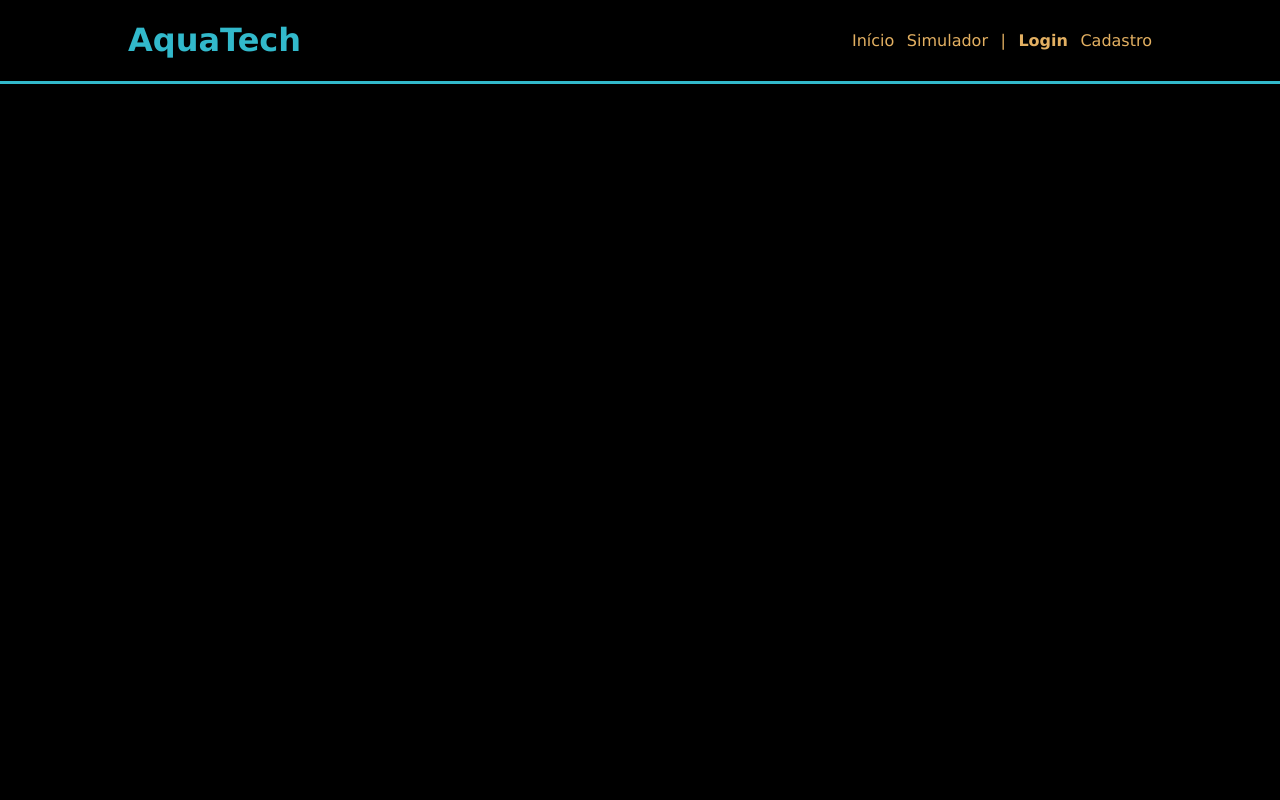
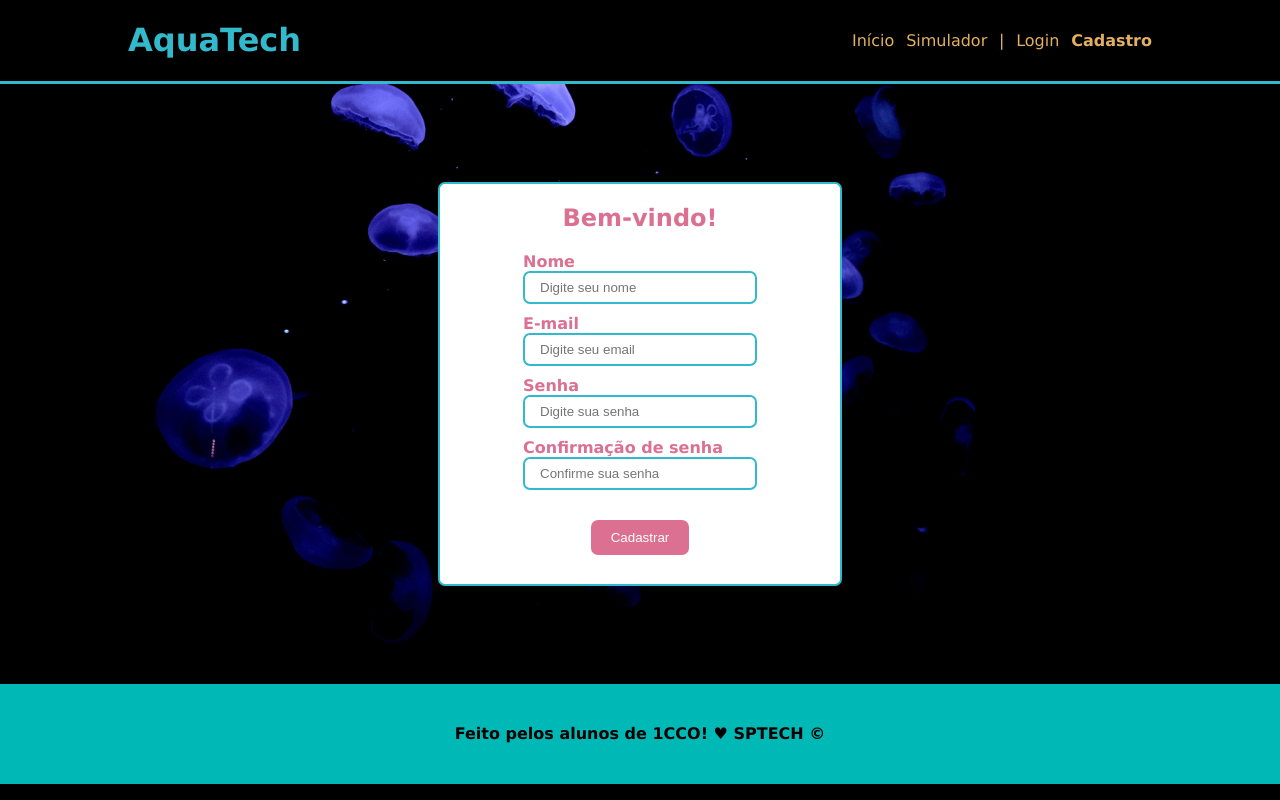
Before and after one commit to isaggoulart/meu-primeiro-rep, a plain HTML site: page Aula 07-03-aquatech/cadastro.html in a window 1280 px wide. Drawn offline with Linux system fonts and the light colour scheme.

Commit message:
subindo repo com tela de cadastro aquatech pronta

```diff
--- a/Aula 07-03-aquatech/cadastro.html
+++ b/Aula 07-03-aquatech/cadastro.html
@@ -4,7 +4,7 @@
 <head>
     <meta charset="UTF-8">
     <meta name="viewport" content="width=device-width, initial-scale=1.0">
-    <title>AquaTech | Login</title>
+    <title>AquaTech | Cadastro</title>
     <link rel="stylesheet" href="style.css">
 </head>
 
@@ -18,8 +18,46 @@
                 </li>
                 <li>Simulador</li>
                 <li>|</li>
-                <li class="agora">Login</li>
-                <li>Cadastro</li>
+                <li>
+                    <a href="login.html">Login</a>
+                </li>
+                <li class="agora">Cadastro</li>
             </ul>
         </div>
     </div>
+
+    <div class="cadastro">
+        <div class="container">
+            <div class="card">
+                <h2>Bem-vindo!</h2>
+                <div class="formulario">
+                    <div class="campo">
+                        <label>Nome</label>
+                        <input type="text" placeholder="Digite seu nome">
+                    </div>
+                    <div class="campo">
+                        <label>E-mail</label>
+                        <input type="email" placeholder="Digite seu email">
+                    </div>
+                    <div class="campo">
+                        <label>Senha</label>
+                        <input type="password" placeholder="Digite sua senha">
+                    </div>
+                    <div class="campo">
+                        <label>Confirmação de senha</label>
+                        <input type="password" placeholder="Confirme sua senha">
+                    </div>
+                    <button>Cadastrar</button>
+                </div>
+            </div>
+        </div>
+    </div>
+
+
+    <div class="footer">
+        <div class="container">
+            <p>Feito pelos alunos de 1CCO! &hearts; SPTECH &copy;</p>
+        </div>
+    </div>
+</body>
+</html>
--- a/Aula 07-03-aquatech/style.css
+++ b/Aula 07-03-aquatech/style.css
@@ -62,6 +62,11 @@ body {
     height: 60vh;
 }
 
+.card {
+    width: 150px;
+    text-align: center;
+}
+
 .social .card {
     width: 150px;
     text-align: center;
@@ -105,13 +110,13 @@ body {
     height: 75vh;
 }
 
-.card {
+.login .card {
     background-color: white;
     display: flex;
     flex-direction: column;
     align-items: center;
     height: 300px;
-    width: 300px;
+    width: 350px;
     border-radius: 7px;
     border: 2px solid #32b9cd;
 }
@@ -123,14 +128,16 @@ body {
 .campo {
     display: flex;
     flex-direction: column;
-    align-items: center;
+    align-items: flex-start;
 }
+
 
 .campo input {
     width: 200px;
     padding: 7px 15px;
     border: 2px solid #32b9cd;
     border-radius: 7px;
+    margin-bottom: 10px;
 }
 
 
@@ -153,7 +160,25 @@ body {
 }
 
 .formulario label {
-    display: flex;
     color: palevioletred;
     font-weight: bold;
 }
+
+.cadastro .container {
+    justify-content: center;
+    align-items: center;
+    background-image: url("imagens/bg-jelly-fish-para_outras_pags.png");
+    background-size: cover;
+    height: 75vh;
+}
+
+.cadastro .card {
+    background-color: white;
+    display: flex;
+    flex-direction: column;
+    align-items: center;
+    height: 400px;
+    width: 400px;
+    border-radius: 7px;
+    border: 2px solid #32b9cd;
+}
```
Also changed, not shown: Aula 07-03-aquatech/index.html (+3 -1 lines), Aula 07-03-aquatech/login.html (+3 -1 lines).
